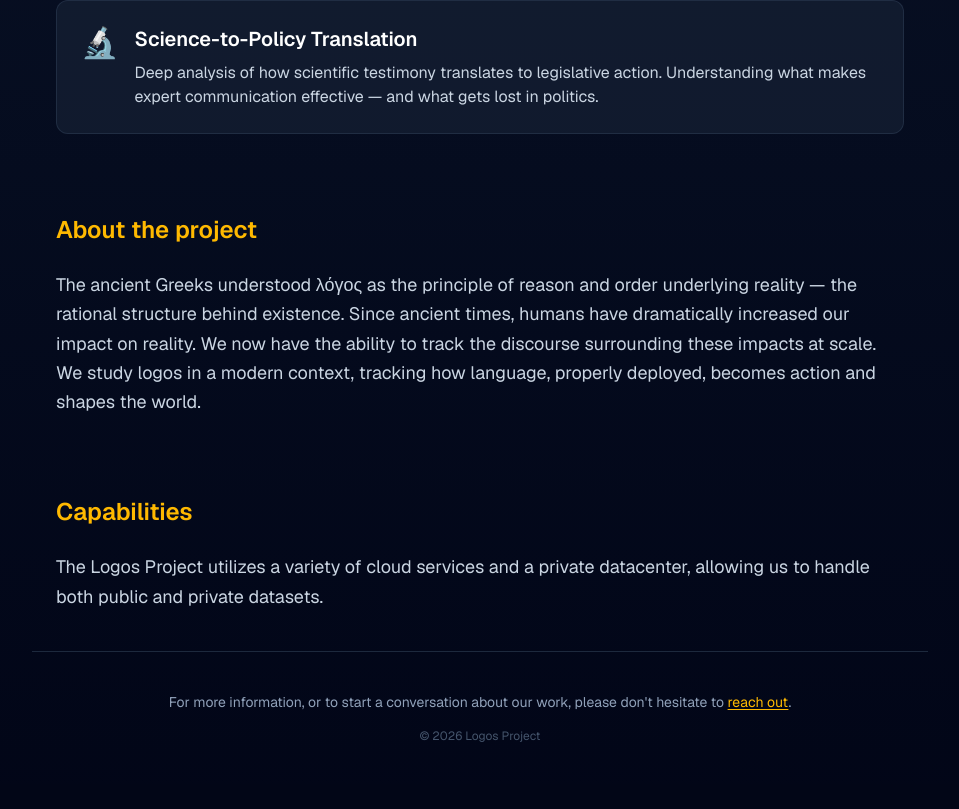
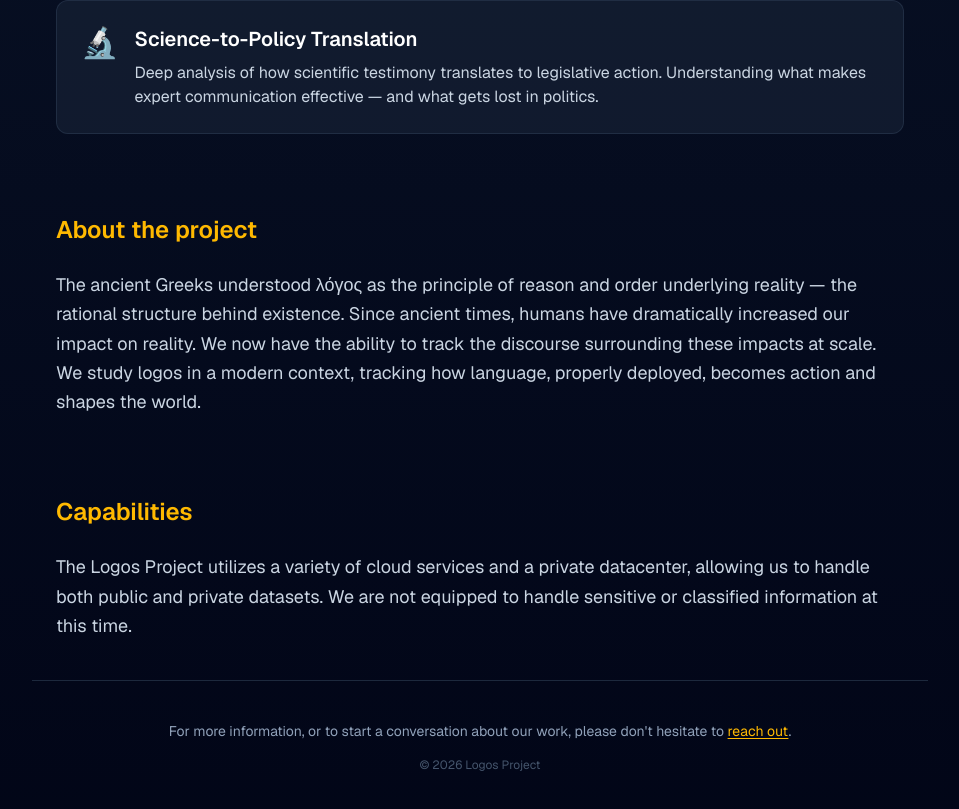
Before and after one commit to jde/logosproject, a Next.js app: page / in a window 1280 px wide. Shown: the part 2396-3205 px from the top of the page, without its empty margins (160-1119 px from the left). Before the commit the page ends 3180 px from the top, so only its background shows below. Built offline with nearby package versions, Linux system fonts and the light colour scheme.

Commit message:
Add note about sensitive/classified data limitations

```diff
--- a/src/app/page.tsx
+++ b/src/app/page.tsx
@@ -216,7 +216,7 @@ export default function Home() {
           Capabilities
         </h2>
         <p className="text-lg text-slate-300 leading-relaxed">
-          The Logos Project utilizes a variety of cloud services and a private datacenter, allowing us to handle both public and private datasets.
+          The Logos Project utilizes a variety of cloud services and a private datacenter, allowing us to handle both public and private datasets. We are not equipped to handle sensitive or classified information at this time.
         </p>
       </section>
 
```
